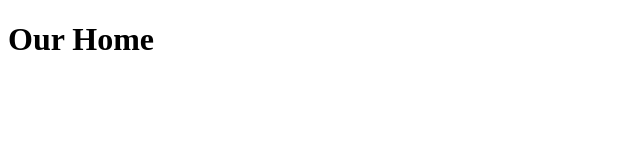
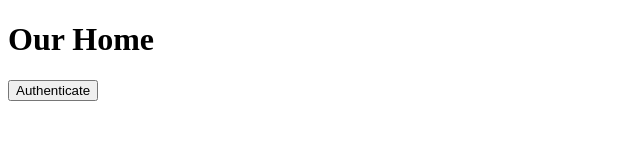
Before and after one commit to kristopherrollert/aqustic, a website: page src/client/home.html in a window 1280 px wide. Shown: the whole page, without its empty margins (0-640 px from the left). Drawn offline with Linux system fonts and the light colour scheme.

Commit message:
added button

```diff
--- a/src/client/home.html
+++ b/src/client/home.html
@@ -6,5 +6,6 @@
 </head>
 <body>
   <h1> Our Home </h1>
+  <input type="button" value="Authenticate" id="Authenticate-button">
 </body>
 </html>
```
